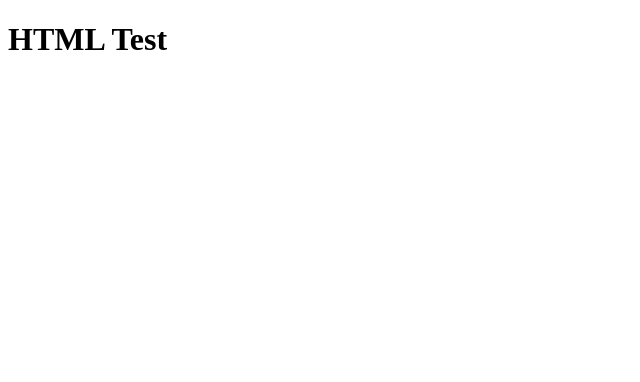
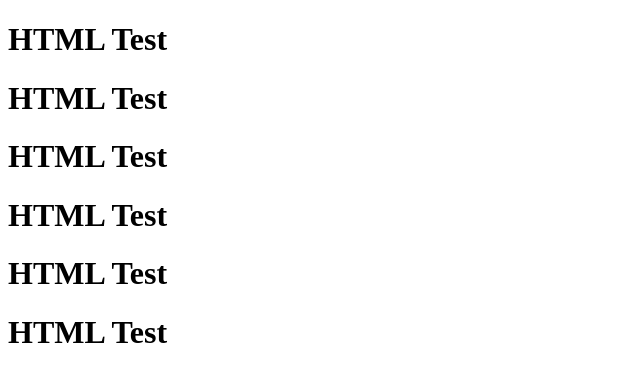
Before and after one commit to sbklover/nuna, a plain HTML site: page index.html in a window 1280 px wide. Shown: the whole page, without its empty margins (0-640 px from the left). Drawn offline with Linux system fonts and the light colour scheme.

Commit message:
4nd commit

```diff
--- a/index.html
+++ b/index.html
@@ -8,5 +8,10 @@
 </head>
 <body>
     <h1>HTML Test</h1>
+    <h1>HTML Test</h1>
+    <h1>HTML Test</h1>
+    <h1>HTML Test</h1>
+    <h1>HTML Test</h1>
+    <h1>HTML Test</h1>
 </body>
 </html>
```
